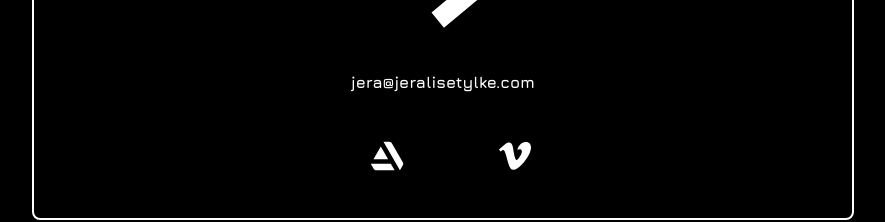
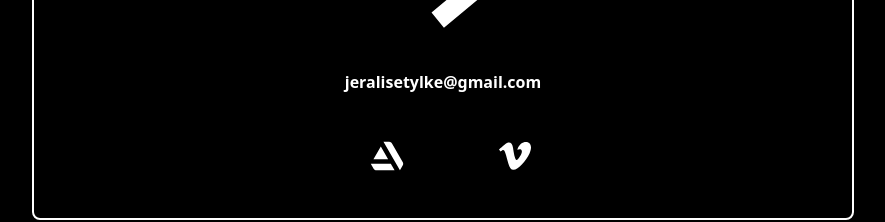
Before and after one commit to ColinTravis/jeraTylke.com, a Nuxt app: page / in a window 1280 px wide. Shown: the part 451-673 px from the top of the page, without its empty margins (197-1082 px from the left). Built offline with nearby package versions, Linux system fonts and the light colour scheme.

Commit message:
Adjusted fonts, changed email

```diff
--- a/nuxt.config.js
+++ b/nuxt.config.js
@@ -21,7 +21,7 @@ export default {
       { name: 'viewport', content: 'width=device-width, initial-scale=1' },
       { 'http-equiv': 'x-ua-compatible', content: 'ie=edge,chrome=1' },
       { hid: 'description', name: 'description', content: meta.description },
-      { name: 'theme-color', content: '#000000' },
+      { name: 'theme-color', content: '#9f7aea' },
 
       // Generic
       { itemprop: 'name', hid: 'name', content: meta.title },
@@ -45,7 +45,7 @@ export default {
       { property: 'og:image', hid: 'og:image', content: meta.image }
     ],
     link: [
-      { rel: 'icon', type:"image/svg+xml", href: '/favicon.svg' },
+      { rel: 'icon', type: 'image/svg+xml', href: '/favicon.svg' },
       { rel: 'alternate icon', href: '/favicon.png' },
       {
         rel: 'stylesheet',
@@ -57,9 +57,9 @@ export default {
   /*
    ** Customize the progress-bar color
    */
-  loading: { color: '#fff' },
+  loading: { color: '#9f7aea' },
   env: {
-    emailAddress: 'jera@jeralisetylke.com'
+    emailAddress: 'jeralisetylke@gmail.com'
   },
   /*
    ** Global CSS
--- a/pages/index.vue
+++ b/pages/index.vue
@@ -6,13 +6,13 @@
           <h1 class="text-center mb-8 text-white font-jura font-thin uppercase tracking-wider">Jeralise Tylke</h1>
           <logo class="mx-auto block w-1/3 text-white" />
           <div class="my-8">
-            <h2 class="text-white font-semibold text-center">{{emailAddress}}</h2>
+            <h2 class="text-white font-semibold font-sans text-center">{{emailAddress}}</h2>
           </div>
           <div class="flex flex-row items-center justify-center space-x-20 my-4">
-            <a href="https://www.artstation.com/jera_tylke" target="_blank">
+            <a href="https://www.artstation.com/jera_tylke" target="_blank" alt="Artstation">
               <Icon-Art-Station class="transition-colors duration-300 ease-in-out text-center w-16 text-white hover:text-purple-500" />
             </a>
-            <a class="" href="https://vimeo.com/user67450948" target="_blank">
+            <a href="https://vimeo.com/user67450948" target="_blank" alt="Vimeo">
               <Icon-Vimeo class="transition-colors duration-300 ease-in-out text-center w-8 text-white hover:text-purple-500"  />
             </a>
           </div>
@@ -40,9 +40,6 @@ export default {
 </script>
 
 <style lang="postcss">
-body, html {
-  @apply font-jura;
-}
 h1 {
   @apply font-bold;
   @apply text-5xl;
```
